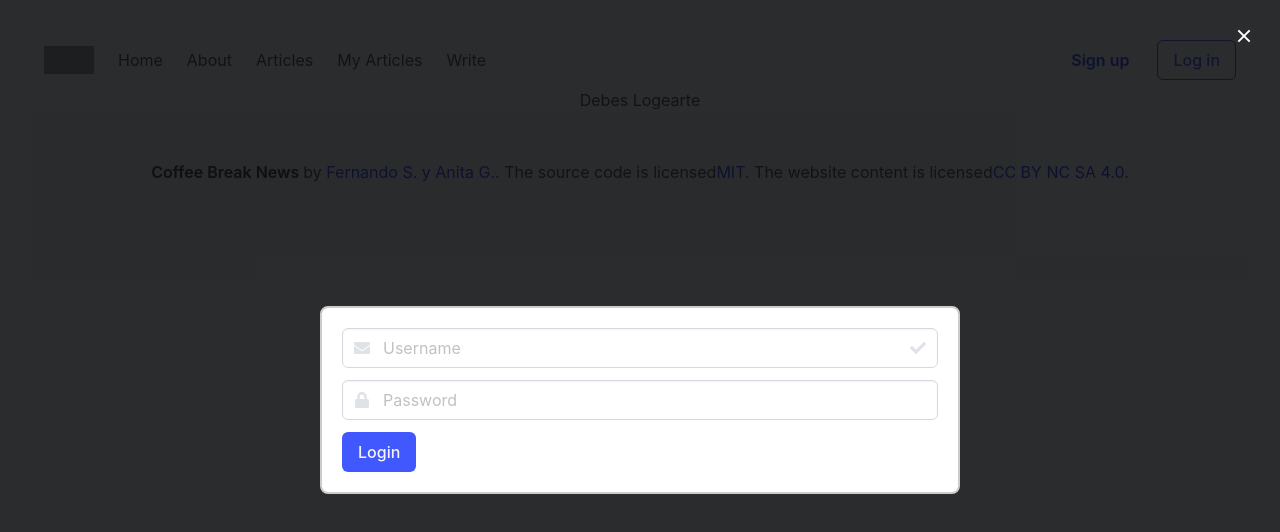
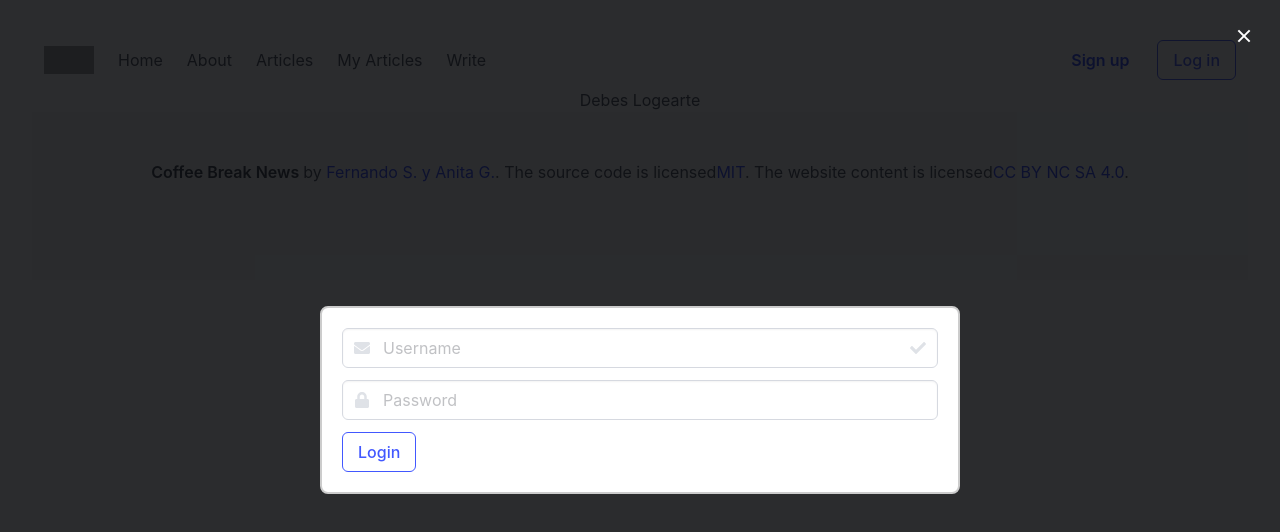
Before and after one commit to FSALVA157/Noticias-TPFinal-Prog3, a React (Vite) app: page /write in a window 1280 px wide. Shown: the top 532 px of the page. Built offline with nearby package versions, Linux system fonts and the light colour scheme; no server answers; grey boxes are pictures that could not be loaded.

Commit message:
spinner en mis articulos, readme

```diff
--- a/src/articles/components/Articles.jsx
+++ b/src/articles/components/Articles.jsx
@@ -30,7 +30,7 @@ export const Articles = () => {
         }
         const data = await res.json();
 
-        // console.log(data.results);
+       // console.log(data.results);
 
         articulosList = data.results;
 
--- a/src/articles/components/MyArticles.jsx
+++ b/src/articles/components/MyArticles.jsx
@@ -9,6 +9,7 @@ import { EditArticle } from "./EditArticle";
 import { DraggableArticleWrapper } from "./DraggableArticleWrapper";
 import { DroppableArticleWrapper } from "./DroppableArticleWrapper";
 import { ModalConfirm } from "../../core/components/ModalConfirm";
+import { Spinner } from "../../core/components/Spinner";
 
 export const MyArticles = () => {
   const { data } = useLoaderData();
@@ -20,7 +21,7 @@ export const MyArticles = () => {
   const [listaFiltrada, setlistaFiltrada] = useState([]);
   const isDraggingRef = useRef(false)
   const [articleToDelete, setArticleToDelete] = useState(null);
-
+  const [isLoading, setIsLoading] = useState(true)
 
 
   const handleOnClickArticle = (data) => {
@@ -32,9 +33,11 @@ export const MyArticles = () => {
 
   useEffect(() => {
     if (data !== null) {
+      setIsLoading(false)
       const prelistaFiltrada = data.results.filter(
         (article) => article.author === idUser
       );
+      console.log(prelistaFiltrada)
 
       const listadoCompleto = prelistaFiltrada.map((article) => {
         return {
@@ -112,6 +115,7 @@ export const MyArticles = () => {
 
   return (
     <>
+    {isLoading && <Spinner/>}
       <ModalConfirm showModal={showModal} setshowModal={setshowModal} handleConfirmDelete={handleConfirmDelete}/>
       {listaFiltrada.length < 1 ? (
         <h1>No tienes articulos</h1>
--- a/src/auth/components/Login.jsx
+++ b/src/auth/components/Login.jsx
@@ -20,7 +20,7 @@ export const Login = ({ isVisibleLogin, setisVisibleLogin, toggleLogin }) => {
   const base_url = import.meta.env.VITE_API_BASE_URL;
 
 
-
+//Proceso de Autenticacion
   const fetchLogin = useCallback(
     async() => {
       setisLoading(true);
@@ -148,7 +148,7 @@ const handleChange = (e) => {
             </div>
             <div className="field">
               <p className="control">
-                <button className={`button is small is-link ${isLoading ? "is-loading" : ""}`}>Login</button>
+                <button className={`button is small is-link is-outlined ${isLoading ? "is-loading" : ""}`}>Login</button>
               </p>
             </div>
           </form>
--- a/src/context/user-context/AuthProvider.jsx
+++ b/src/context/user-context/AuthProvider.jsx
@@ -3,6 +3,7 @@ import { AuthContext } from './AuthContext'
 import { authReducer } from './authReducer'
 import { types } from '../../types/types'
 
+//Estado Inicial de usuario.
 const userInitState={
     logged: false,
     username:'',
@@ -10,6 +11,7 @@ const userInitState={
     idUser: null,
 }
 
+//Funcion que inicializa el estado de autenticacion.
 const init = () => {
     return JSON.parse(localStorage.getItem('authState')) || userInitState
 }
```
Also changed, not shown: 1 other file (tests, documents, lock files or other folders).
